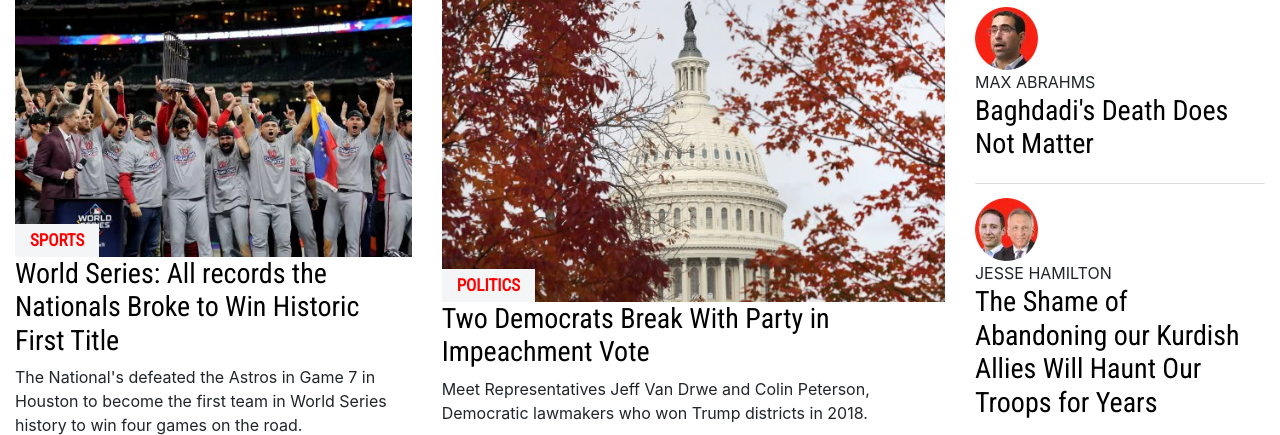
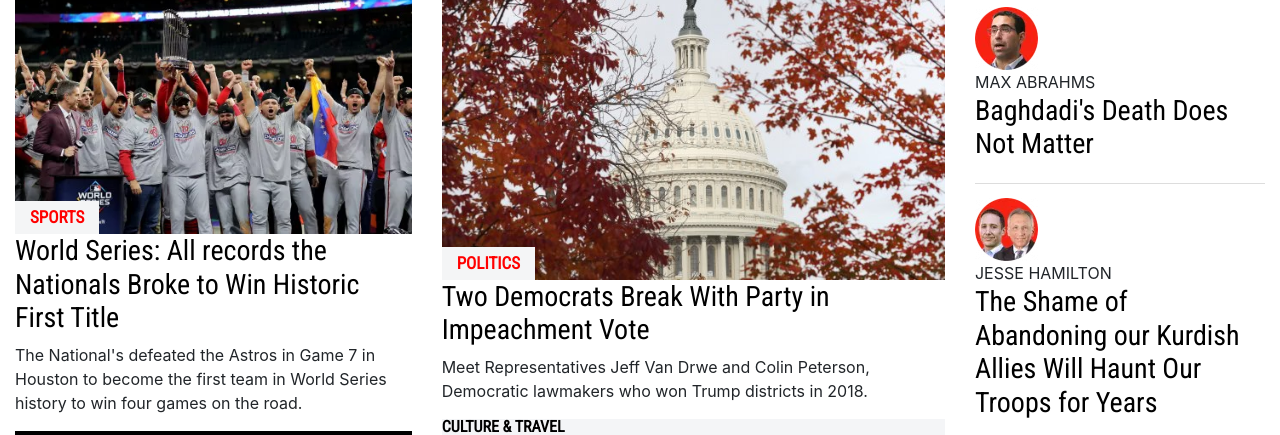
Before and after one commit to paulgureghian/Newsweek.com, a plain HTML site: page index.html in a window 1280 px wide. Shown: the part 244-679 px from the top of the page. Drawn offline with nearby package versions, Linux system fonts and the light colour scheme.

Commit message:
Edited styles.css file

```diff
--- a/styles.css
+++ b/styles.css
@@ -119,6 +119,17 @@ h6 {
   margin-bottom: 10px;
 }
 
+.culture-and-travel h2,
+.featured-stories h2,
+.latest-news h2,
+.more-stories h2,
+.opinion h2,
+.top-story h2 {
+  font: bold 16px/16px "Roboto Condensed", sans-serif;
+  text-transform: uppercase;
+  padding-bottom: 11 px;
+}
+
 .page-header {
   color: white;
   border-bottom: 2px solid gray;
```
